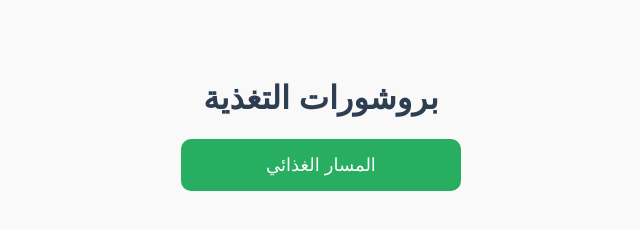
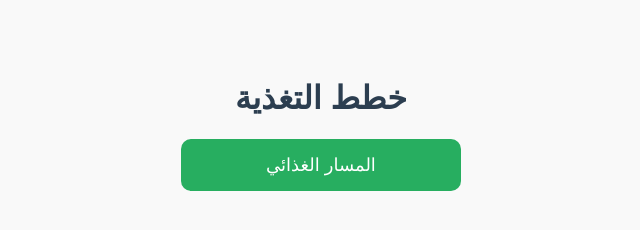
Before and after one commit to nutritiondiv-beep/nut-path70, a plain HTML site: page index.html in a window 1280 px wide. Shown: the whole page, without its empty margins (319-959 px from the left). Drawn offline with Linux system fonts and the light colour scheme.

Commit message:
Change title and heading from بروشورات التغذية to خطط التغذية

```diff
--- a/index.html
+++ b/index.html
@@ -3,7 +3,7 @@
 <head>
 <meta charset="UTF-8">
 <meta name="viewport" content="width=device-width, initial-scale=1.0">
-<title>بروشورات التغذية</title>
+<title>خطط التغذية</title>
 <style>
 body { font-family: Arial, sans-serif; text-align: center; padding: 50px; background: #f9f9f9; }
 h1 { color: #2c3e50; }
@@ -12,7 +12,7 @@ h1 { color: #2c3e50; }
 </style>
 </head>
 <body>
-<h1>بروشورات التغذية</h1>
+<h1>خطط التغذية</h1>
 
 <a class="button" href="kafeel.html">المسار الغذائي</a>
 
```
